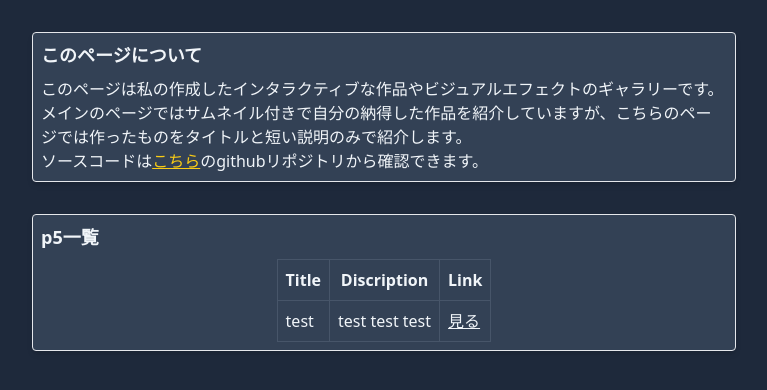
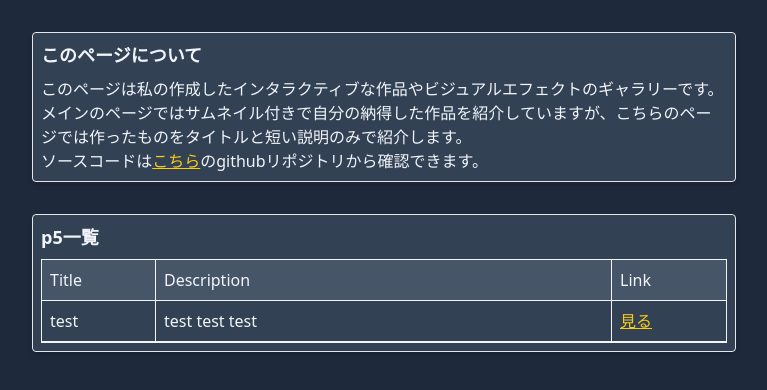
Before and after one commit to XxNTxX/my-gallery, a Next.js app: page / in a window 1280 px wide. Shown: the top 390 px of the page, without its empty margins (256-1023 px from the left). Built offline with nearby package versions, Linux system fonts and the light colour scheme.

Commit message:
リスト仮完成

```diff
--- a/app/component/List.js
+++ b/app/component/List.js
@@ -4,24 +4,25 @@ import Link from "next/link";
 export default function List({ title, link }) {
   return (
     <Card title={title}>
-      <table className="mx-auto border border-collapse">
-        <thead>
-          <tr>
-            <th className="border p-2 border-slate-600">Title</th>
-            <th className="border p-2 border-slate-600">Discription</th>
-            <th className="border p-2 border-slate-600">Link</th>
-          </tr>
-        </thead>
-        <tbody>
-          {link.map((item) => (
-            <tr key={item.url}>
-              <td className="border p-2 border-slate-600">{item.title}</td>
-              <td className="border p-2 border-slate-600">{item.discription}</td>
-              <td className="border p-2 border-slate-600"><Link href={item.url} className="underline">見る</Link></td>
-            </tr>
-          ))}
-        </tbody>
-      </table>
+      <div className="mx-auto border border-card-text">
+        <div className="flex border-b border-card-text bg-slate-600">
+          <div className="w-1/6 p-2 border-r border-card-text">Title</div>
+          <div className="w-2/3 p-2 border-r border-card-text">Description</div>
+          <div className="w-1/6 p-2">Link</div>
+        </div>
+
+        {link.map((item) => (
+          <div key={item.url} className="flex border-b border-card-text">
+            <div className="w-1/6 p-2 border-r border-card-text">{item.title}</div>
+            <div className="w-2/3 p-2 border-r border-card-text">{item.discription}</div>
+            <div className="w-1/6 p-2">
+              <Link href={item.url} className="underline text-card-text2 hover:text-card-text3">
+                見る
+              </Link>
+            </div>
+          </div>
+        ))}
+      </div>
     </Card>
   );
 }
--- a/app/page.js
+++ b/app/page.js
@@ -10,7 +10,7 @@ export default function Home() {
         <Card title="このページについて">
           <p>このページは私の作成したインタラクティブな作品やビジュアルエフェクトのギャラリーです。</p>
           <p>メインのページではサムネイル付きで自分の納得した作品を紹介していますが、こちらのページでは作ったものをタイトルと短い説明のみで紹介します。</p>
-          <p>ソースコードは<a href="https://github.com/XxNTxX/my-gallery" target="_blank" rel="noopener noreferrer" className="underline text-card-text2">こちら</a>のgithubリポジトリから確認できます。</p>
+          <p>ソースコードは<a href="https://github.com/XxNTxX/my-gallery" target="_blank" rel="noopener noreferrer" className="underline text-card-text2 hover:text-card-text3">こちら</a>のgithubリポジトリから確認できます。</p>
         </Card>
 
         <List title="p5一覧" link={p5Link}/>
--- a/tailwind.config.js
+++ b/tailwind.config.js
@@ -12,7 +12,8 @@ module.exports = {
         card: {
           bg: '#334155',
           text: '#F1F5F9',
-          text2: '#FACC15'
+          text2: '#FACC15',
+          text3: '#22D3EE',
         },
       },
     },
```
